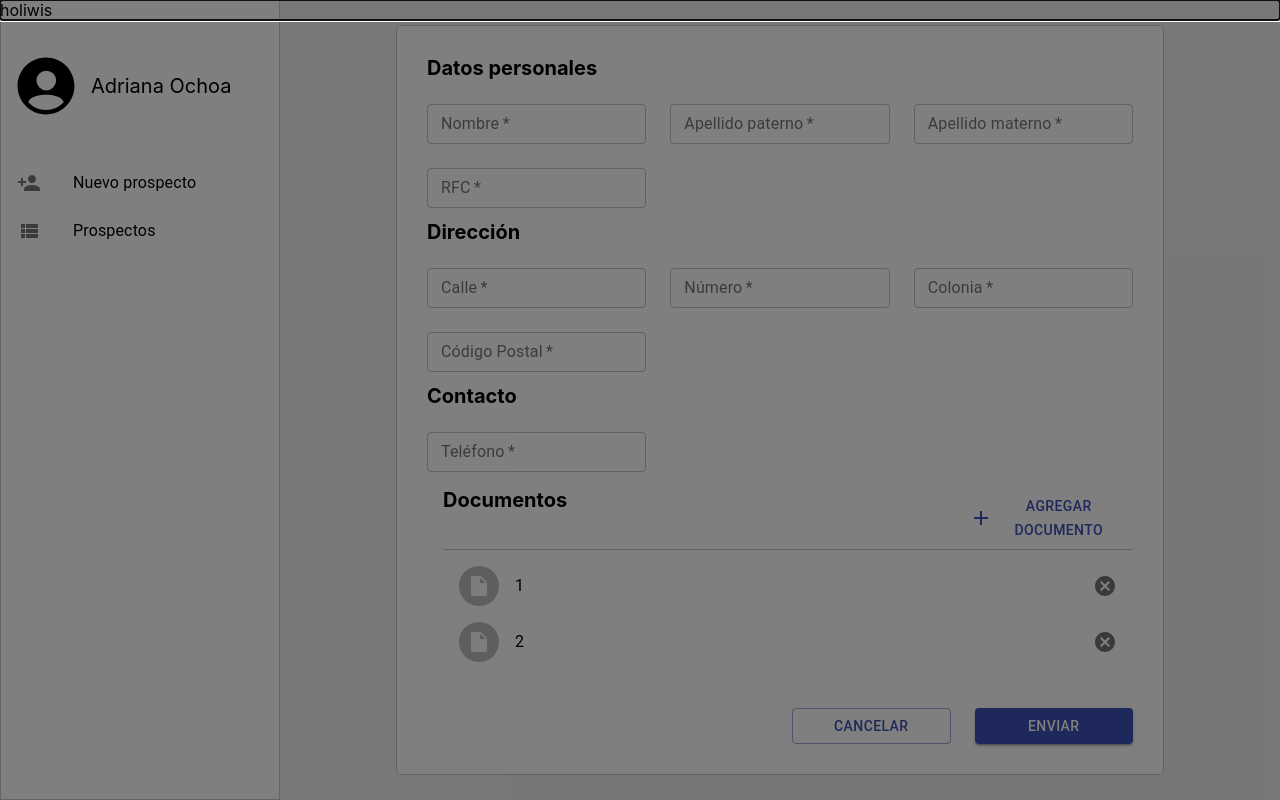
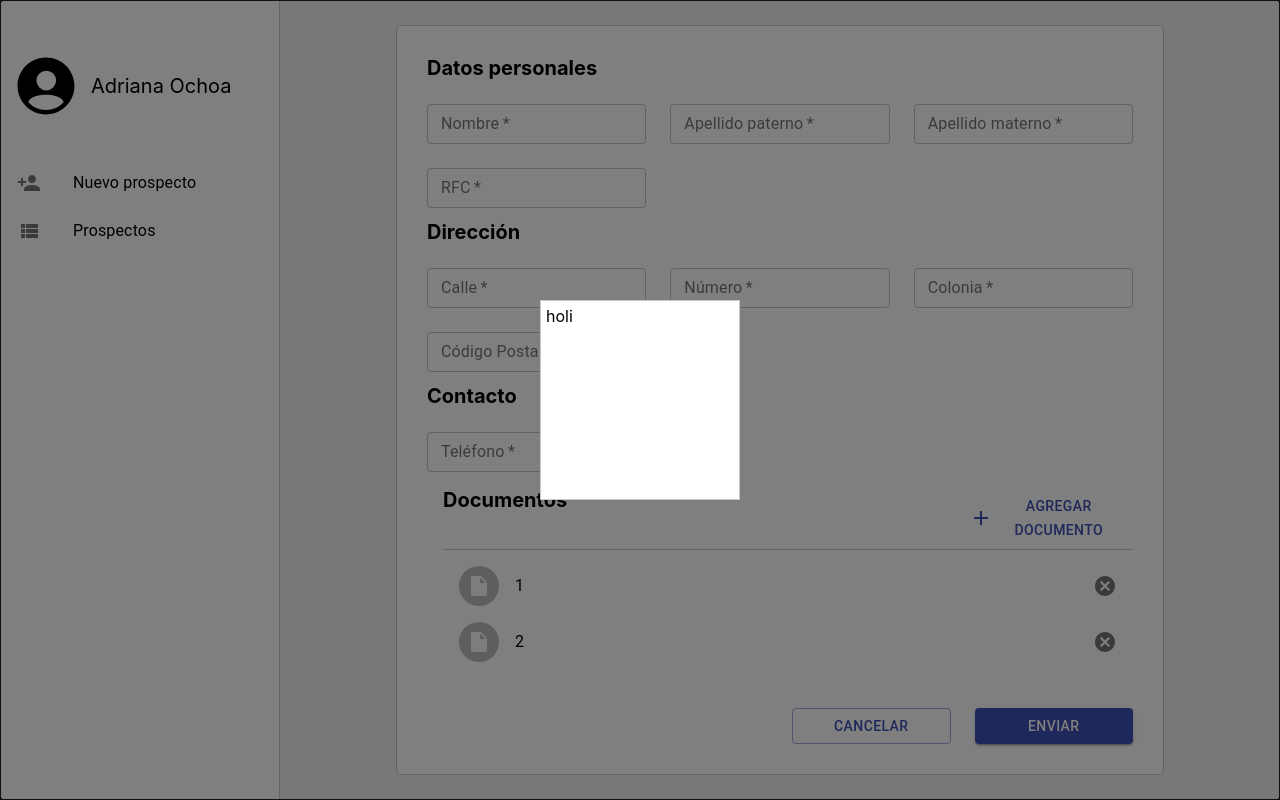
Before and after one commit to Suz8a/prospectos-front-end, a React (Create React App) app: page /prospects/new in a window 1280 px wide. Built offline with nearby package versions, Linux system fonts and the light colour scheme.

Commit message:
modal centered

```diff
--- a/src/elements/card/index.tsx
+++ b/src/elements/card/index.tsx
@@ -10,6 +10,8 @@ type CardProps = {
   borderColor?: string;
   padding?: string;
   position?: "static" | "relative" | "fixed" | "absolute" | "sticky";
+  className?: string;
+  margin?: string;
 };
 
 function Card({
@@ -21,9 +23,12 @@ function Card({
   borderColor,
   padding,
   position,
+  className,
+  margin,
 }: CardProps) {
   return (
     <CardContainer
+      className={className}
       width={width}
       height={height}
       borderRadius={borderRadius}
@@ -31,6 +36,7 @@ function Card({
       borderColor={borderColor}
       padding={padding}
       position={position}
+      margin={margin}
     >
       {children}
     </CardContainer>
--- a/src/elements/card/styled.ts
+++ b/src/elements/card/styled.ts
@@ -8,6 +8,7 @@ type CardContainerProps = {
   borderColor?: string;
   padding?: string;
   position?: string;
+  margin?: string;
 };
 
 export const CardContainer = styled.div<CardContainerProps>`
@@ -19,15 +20,16 @@ export const CardContainer = styled.div<CardContainerProps>`
     borderColor,
     padding,
     position,
+    margin,
   }) => `
     min-width: ${width};
     max-width: ${width};
-    height: ${height};
+    height: ${height ? height : "100%"};
     border-radius: ${borderRadius ? borderRadius : ""};
     border: 1px solid ${borderColor ? borderColor : "#C9C9C9"};
     background-color: ${backgroundColor ? backgroundColor : "#FFFFFF"};
     padding: ${padding ? padding : "5px"};
     position: ${position ? position : "relative"};
+    margin: ${margin ? margin : ""};
  `}
-  min-height: 100%;
 `;
--- a/src/modules/file-uploader/index.tsx
+++ b/src/modules/file-uploader/index.tsx
@@ -1,5 +1,7 @@
 import React from "react";
 import Modal from "@material-ui/core/Modal";
+import Card from "../../elements/card";
+import { ModalContainer } from "./styled";
 
 type FileUploaderProps = {};
 
@@ -11,7 +13,11 @@ function FileUploader() {
       aria-labelledby="simple-modal-title"
       aria-describedby="simple-modal-description"
     >
-      <div>holiwis</div>
+      <ModalContainer>
+        <Card width="200px" height="200px">
+          <div>holi</div>
+        </Card>
+      </ModalContainer>
     </Modal>
   );
 }
--- a/src/modules/file-uploader/styled.ts
+++ b/src/modules/file-uploader/styled.ts
@@ -1 +1,12 @@
 import styled from "styled-components";
+
+export const ModalContainer = styled.div`
+  position: absolute;
+  top: 0;
+  left: 0;
+  width: 100vw;
+  height: 100vh;
+  display: flex;
+  justify-content: center;
+  align-items: center;
+`;
```
